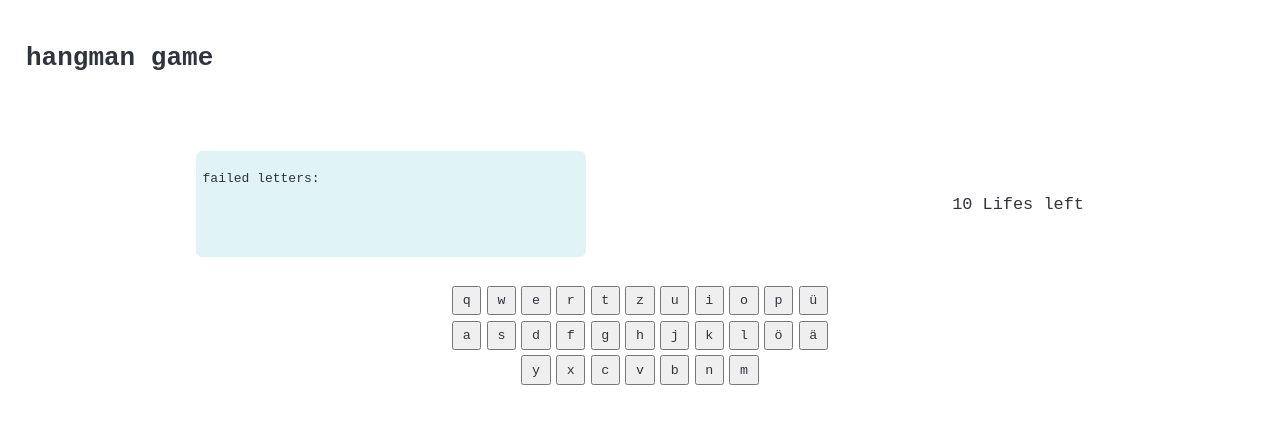
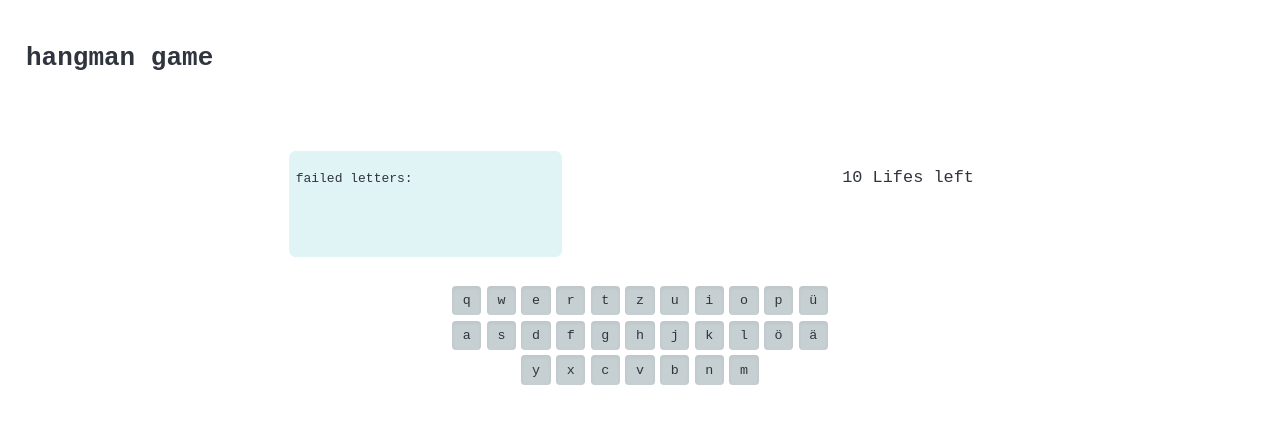
Before and after one commit to AlexSchieder/hangman-js, a plain HTML site: page index.html in a window 1280 px wide. Drawn offline with Linux system fonts and the light colour scheme; no server answers.

Commit message:
Add styling

```diff
--- a/style.css
+++ b/style.css
@@ -9,6 +9,15 @@ body {
 	width: 100vw;
 	padding: 2rem;
 	margin: 0;
+}
+
+button {
+	cursor: pointer;
+	border-radius: 0.3em;
+	box-shadow: inset 0 2px 4px 0 rgb(0 0 0/0.05);
+	display: inline-flex;
+  align-items: center;
+  justify-content: center;
 }
 
 #word {
@@ -32,13 +41,11 @@ body {
 .info {
 	display: flex;
 	flex-wrap: wrap;
-	gap: 2em;
-	align-items: center;
-	justify-content: space-around;
+	justify-content: space-evenly;
 }
 
 .submittedLetters {
-	width: 30em;
+	width: 21em;
 	background: #E0F4F6;
 	border-radius: 0.5em;
 	padding: 0.5em;
@@ -56,7 +63,10 @@ body {
 
 #lifes {
 	font-size: 1.3em;
-	height: max-content;
+}
+
+#lifes p {
+	margin: 1em;
 }
 
 #keyboard {
@@ -73,6 +83,14 @@ body {
   width: 2.2em;
   height: 2.2em;
   margin: 0.2em;
+	background: #C6CFD2;
+	cursor: pointer;
+	border: transparent;
+}
+
+#keyboard button:hover,
+#keyboard button:focus {
+	background: #9FBCC1;
 }
 
 dialog {
@@ -102,6 +120,11 @@ dialog button {
 	border-radius: 0.5em;
 }
 
+dialog button:hover,
+dialog button:focus {
+	background-color: #A1DFE2;
+}
+
 dialog p {
 	font-size: 1.2rem;
 }
```
